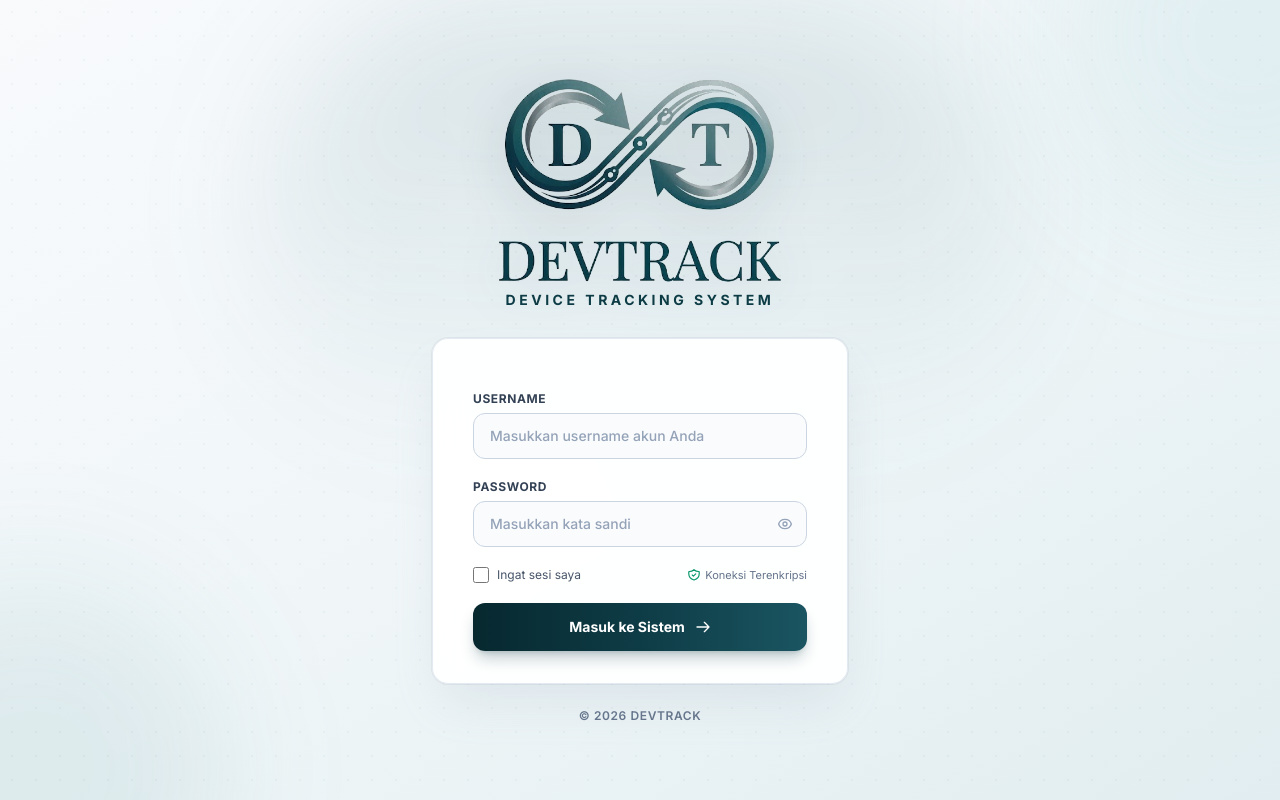
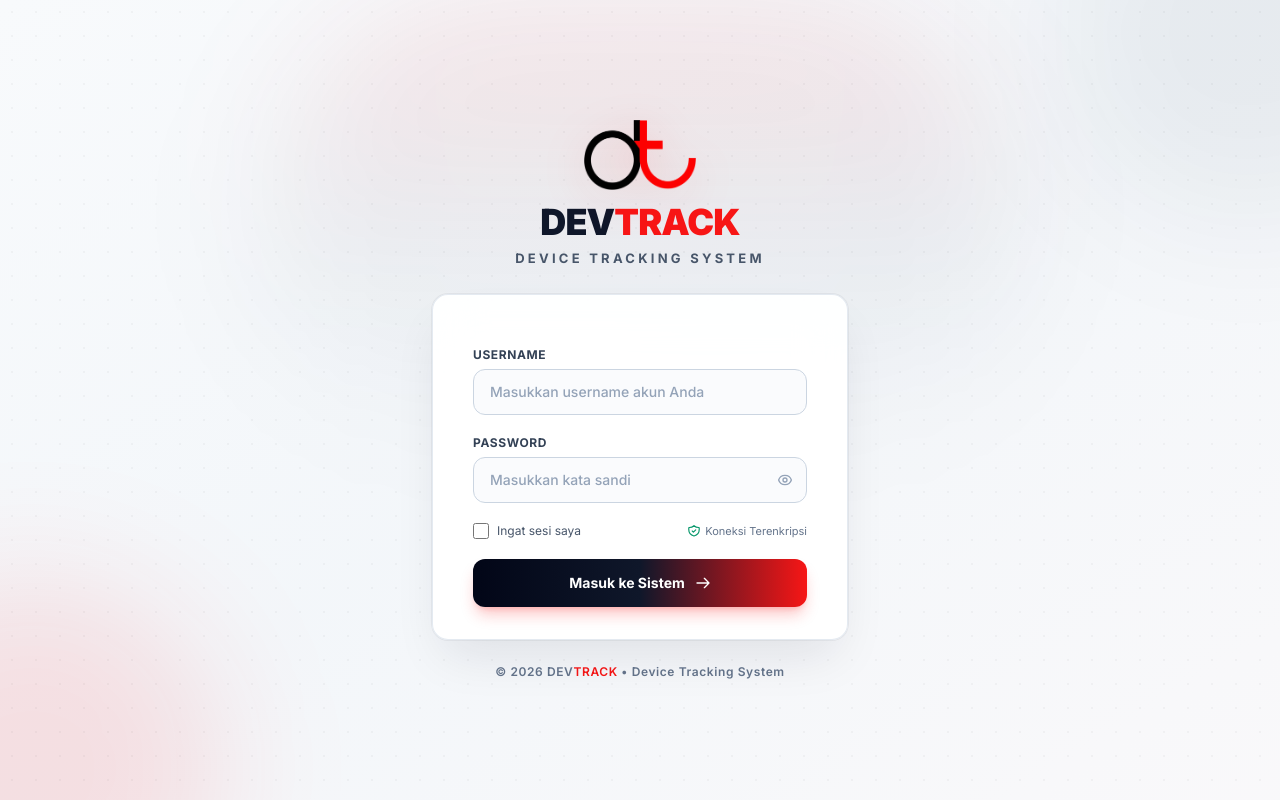
Before and after one commit to Muhamad-dn/Dikta-Monitoring, a Laravel app: page /login in a window 1280 px wide. Run offline with Laravel 9, Linux system fonts and the light colour scheme; data comes from the database, SQL or seed files in the repository; some libraries are stand-ins or nearby versions.

Commit message:
feat: update login logo to black-red DT emblem with matching branding palette

```diff
--- a/resources/views/auth/login.blade.php
+++ b/resources/views/auth/login.blade.php
@@ -5,7 +5,7 @@
     <meta name="viewport" content="width=device-width, initial-scale=1">
     <meta name="author" content="PT DIKTA">
     <title>Login - DEVTRACK</title>
-    <link rel="icon" type="image/png" href="{{ asset('images/devtrack-logo.png') }}">
+    <link rel="icon" type="image/png" href="{{ asset('images/devtrack-dt-icon.png') }}">
 
     <!-- Google Fonts: Inter (Clean Normal UI for letters & numbers), JetBrains Mono (Codes) -->
     <link rel="preconnect" href="https://fonts.googleapis.com">
@@ -26,18 +26,9 @@
                         mono: ['"JetBrains Mono"', 'monospace'],
                     },
                     colors: {
-                        petrol: {
-                            50: '#f0f7f8',
-                            100: '#e1eff1',
-                            200: '#c3dfe3',
-                            300: '#94c5cd',
-                            400: '#5da3af',
-                            500: '#3c8592',
-                            600: '#2c6975',
-                            700: '#23535d',
-                            800: '#1c424a',
-                            900: '#0e3c46',
-                            950: '#07242a',
+                        brand: {
+                            red: '#F71616',
+                            black: '#0f172a',
                         }
                     }
                 }
@@ -50,27 +41,34 @@
         }
     </style>
 </head>
-<body class="min-h-full font-sans antialiased bg-gradient-to-br from-slate-50 via-[#f0f6f8] to-[#e1edf0] flex flex-col justify-center py-12 sm:px-6 lg:px-8 text-slate-800 relative overflow-x-hidden selection:bg-[#0e3c46] selection:text-white">
+<body class="min-h-full font-sans antialiased bg-gradient-to-br from-slate-50 via-slate-100/70 to-red-50/20 flex flex-col justify-center py-12 sm:px-6 lg:px-8 text-slate-800 relative overflow-x-hidden selection:bg-[#F71616] selection:text-white">
 
     <!-- Ambient Luxury Glowing Backdrops for Contrast and Depth -->
-    <div class="fixed top-0 left-1/2 -translate-x-1/2 w-[760px] h-[460px] bg-gradient-to-b from-[#2c6975]/15 via-[#5da3af]/8 to-transparent blur-3xl pointer-events-none rounded-full"></div>
-    <div class="fixed -bottom-40 -left-40 w-96 h-96 bg-[#3c8592]/10 rounded-full blur-3xl pointer-events-none"></div>
-    <div class="fixed -top-40 -right-40 w-96 h-96 bg-[#94c5cd]/15 rounded-full blur-3xl pointer-events-none"></div>
-    <div class="fixed inset-0 bg-[radial-gradient(#0e3c46_1px,transparent_1px)] [background-size:24px_24px] opacity-[0.035] pointer-events-none"></div>
+    <div class="fixed top-0 left-1/2 -translate-x-1/2 w-[760px] h-[460px] bg-gradient-to-b from-[#F71616]/10 via-slate-900/5 to-transparent blur-3xl pointer-events-none rounded-full"></div>
+    <div class="fixed -bottom-40 -left-40 w-96 h-96 bg-[#F71616]/10 rounded-full blur-3xl pointer-events-none"></div>
+    <div class="fixed -top-40 -right-40 w-96 h-96 bg-slate-900/5 rounded-full blur-3xl pointer-events-none"></div>
+    <div class="fixed inset-0 bg-[radial-gradient(#111827_1px,transparent_1px)] [background-size:24px_24px] opacity-[0.035] pointer-events-none"></div>
 
     <!-- Header Logo & Brand: Isolated Logo Without Background Card -->
     <div class="sm:mx-auto sm:w-full sm:max-w-md text-center px-4 relative z-10">
         <div class="flex items-center justify-center">
-            <img src="{{ asset('images/devtrack-logo.png') }}"
+            <img src="{{ asset('images/devtrack-dt-icon.png') }}"
                  alt="DEVTRACK Logo"
-                 class="w-64 sm:w-72 h-auto drop-shadow-[0_10px_24px_rgba(14,60,70,0.14)] transition-transform duration-300 hover:scale-105">
+                 class="w-24 sm:w-28 h-auto drop-shadow-[0_8px_20px_rgba(247,22,22,0.18)] transition-transform duration-300 hover:scale-105">
         </div>
-        <p class="text-xs sm:text-sm text-[#0e3c46] font-bold tracking-[0.25em] mt-1.5 uppercase">Device Tracking System</p>
+        <div class="mt-3">
+            <h1 class="text-3xl sm:text-4xl font-black tracking-tight text-slate-900 leading-none">
+                DEV<span class="text-[#F71616]">TRACK</span>
+            </h1>
+            <p class="text-xs sm:text-[13px] font-bold tracking-[0.25em] text-slate-600 mt-2 uppercase">
+                Device Tracking System
+            </p>
+        </div>
     </div>
 
     <!-- Form Container Card -->
     <div class="mt-7 sm:mx-auto sm:w-full sm:max-w-md px-4 relative z-10">
-        <div class="bg-white/95 backdrop-blur-xl py-8 px-6 sm:px-10 shadow-2xl shadow-slate-400/20 rounded-2xl border border-slate-200/90 ring-1 ring-slate-900/5">
+        <div class="bg-white/95 backdrop-blur-xl py-8 px-6 sm:px-10 shadow-2xl shadow-slate-900/10 rounded-2xl border border-slate-200/90 ring-1 ring-slate-900/5">
 
             @if(session('error'))
                 <div class="mb-5 p-3.5 rounded-xl bg-rose-50 border border-rose-200 text-rose-700 text-sm flex items-center gap-2.5">
@@ -96,7 +94,7 @@
                     <div class="relative">
                         <input id="username" name="username" type="text" required value="{{ old('username') }}" autocomplete="username"
                                placeholder="Masukkan username akun Anda"
-                               class="w-full px-4 py-3 bg-slate-50/70 border border-slate-300 rounded-xl text-slate-900 placeholder-slate-400 text-sm focus:outline-none focus:ring-2 focus:ring-[#0e3c46] focus:border-[#0e3c46] focus:bg-white transition-all font-medium">
+                               class="w-full px-4 py-3 bg-slate-50/70 border border-slate-300 rounded-xl text-slate-900 placeholder-slate-400 text-sm focus:outline-none focus:ring-2 focus:ring-[#F71616]/25 focus:border-[#F71616] focus:bg-white transition-all font-medium">
                     </div>
                     @error('username')
                         <p class="mt-1.5 text-xs text-rose-500">{{ $message }}</p>
@@ -110,7 +108,7 @@
                     <div class="relative">
                         <input id="password" name="password" type="password" required autocomplete="current-password"
                                placeholder="Masukkan kata sandi"
-                               class="w-full pl-4 pr-11 py-3 bg-slate-50/70 border border-slate-300 rounded-xl text-slate-900 placeholder-slate-400 text-sm focus:outline-none focus:ring-2 focus:ring-[#0e3c46] focus:border-[#0e3c46] focus:bg-white transition-all font-medium">
+                               class="w-full pl-4 pr-11 py-3 bg-slate-50/70 border border-slate-300 rounded-xl text-slate-900 placeholder-slate-400 text-sm focus:outline-none focus:ring-2 focus:ring-[#F71616]/25 focus:border-[#F71616] focus:bg-white transition-all font-medium">
                         <button type="button" onclick="togglePasswordVisibility()" class="absolute inset-y-0 right-0 pr-3.5 flex items-center text-slate-400 hover:text-slate-700 transition-colors focus:outline-none" title="Lihat / Sembunyikan kata sandi">
                             <svg id="eyeIcon" class="w-4 h-4" fill="none" stroke="currentColor" viewBox="0 0 24 24">
                                 <path stroke-linecap="round" stroke-linejoin="round" stroke-width="2" d="M15 12a3 3 0 11-6 0 3 3 0 016 0z"/>
@@ -125,7 +123,7 @@
 
                 <div class="flex items-center justify-between text-xs">
                     <label class="flex items-center text-slate-600 cursor-pointer select-none">
-                        <input type="checkbox" name="remember" class="w-4 h-4 rounded bg-white border-slate-300 text-[#0e3c46] focus:ring-[#0e3c46]">
+                        <input type="checkbox" name="remember" class="w-4 h-4 rounded bg-white border-slate-300 text-[#F71616] focus:ring-[#F71616]">
                         <span class="ml-2">Ingat sesi saya</span>
                     </label>
                     <span class="text-slate-500 text-[11px] flex items-center gap-1">
@@ -138,7 +136,7 @@
 
                 <div>
                     <button type="submit" id="loginBtn"
-                            class="w-full py-3.5 px-4 rounded-xl bg-gradient-to-r from-[#07282f] via-[#0e3c46] to-[#1a5561] hover:from-[#051c21] hover:to-[#0e3c46] text-white font-bold text-sm shadow-lg shadow-[#0e3c46]/25 focus:outline-none focus:ring-2 focus:ring-offset-2 focus:ring-[#0e3c46] transition-all duration-200 flex items-center justify-center gap-2.5 disabled:opacity-80 disabled:cursor-wait">
+                            class="w-full py-3.5 px-4 rounded-xl bg-gradient-to-r from-slate-950 via-slate-900 to-[#F71616] hover:from-black hover:via-slate-950 hover:to-[#d01010] text-white font-bold text-sm shadow-lg shadow-[#F71616]/25 focus:outline-none focus:ring-2 focus:ring-offset-2 focus:ring-[#F71616] transition-all duration-200 flex items-center justify-center gap-2.5 disabled:opacity-80 disabled:cursor-wait">
                         <svg id="loginBtnSpinner" class="hidden w-4 h-4 animate-spin text-white" fill="none" viewBox="0 0 24 24">
                             <circle class="opacity-25" cx="12" cy="12" r="10" stroke="currentColor" stroke-width="4"></circle>
                             <path class="opacity-75" fill="currentColor" d="M4 12a8 8 0 018-8V0C5.373 0 0 5.373 0 12h4zm2 5.291A7.962 7.962 0 014 12H0c0 3.042 1.135 5.824 3 7.938l3-2.647z"></path>
@@ -154,7 +152,7 @@
         </div>
 
         <p class="mt-6 text-center text-xs font-semibold text-slate-500 tracking-wider">
-            &copy; {{ date('Y') }} DEVTRACK
+            &copy; {{ date('Y') }} DEV<span class="text-[#F71616]">TRACK</span> &bull; Device Tracking System
         </p>
     </div>
 
```
Also changed, not shown: public/images/devtrack-dt-icon.png (added), public/images/dikta-logo.png (added).
